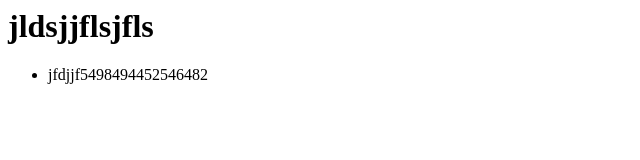
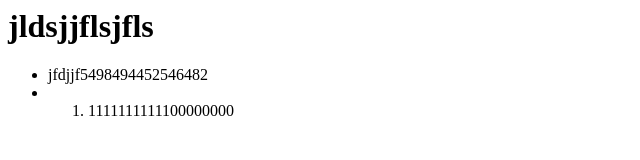
Before and after one commit to kotfare123/githubtest, a plain HTML site: page index.html in a window 1280 px wide. Shown: the whole page, without its empty margins (0-640 px from the left). Drawn offline with Linux system fonts and the light colour scheme.

Commit message:
Update index.html

```diff
--- a/index.html
+++ b/index.html
@@ -7,7 +7,11 @@
 <ul>
 
 		<li>jfdjjf5498494452546482</li>
-
+		<li>
+			<ol>
+				<li>1111111111100000000</li>
+			</ol>
+		</li>
 
 </ul>
 
```
